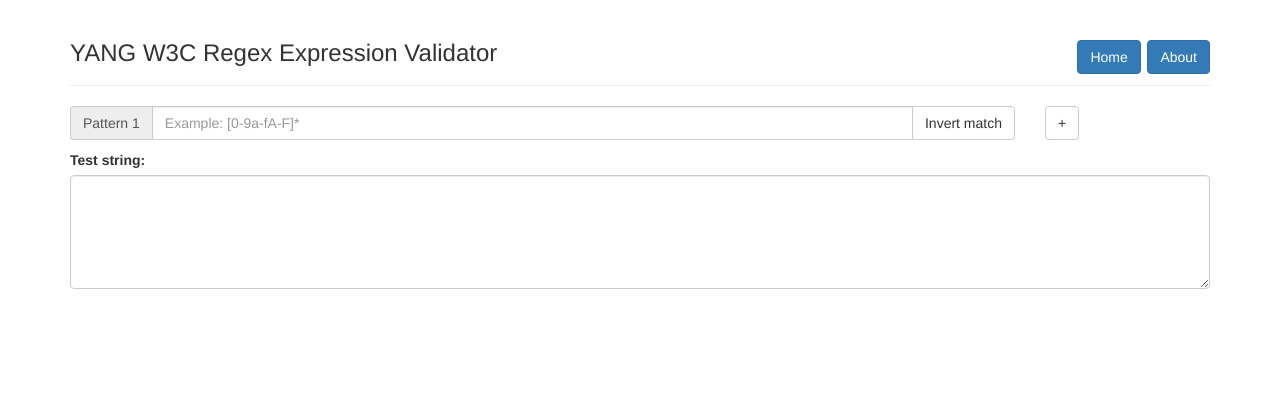
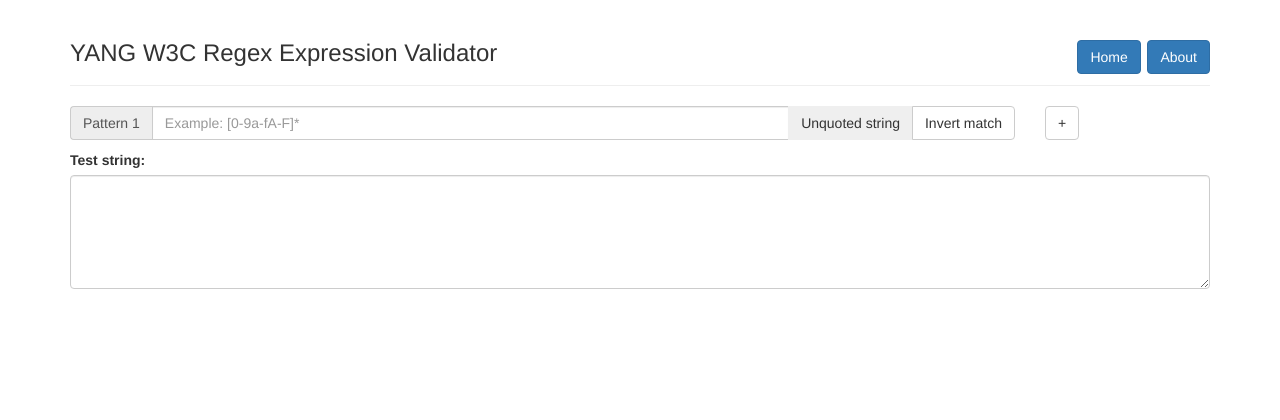
Before and after one commit to plewyllie/yangre-gui, a Flask app: page /yangre/ in a window 1280 px wide. Shown: the top 420 px of the page. Run offline with Flask 2, Linux system fonts and the light colour scheme; some libraries are stand-ins or nearby versions.

Commit message:
layout test

```diff
--- a/app/templates/index.html
+++ b/app/templates/index.html
@@ -9,6 +9,7 @@
                 <input class="pattern-textbox form-control" id="pattern-textbox-1" inverted="false" type="text" placeholder="Example: [0-9a-fA-F]*"
                     aria-describedby="basic-addon1">
                 <div class="input-group-btn">
+                    <button id="quote-string" type="button" class="btn btn default">Unquoted string</button>
                     <button id="invert-pattern-1" type="button" class="btn btn-default">Invert match</button>
                 </div>
             </div>
```
